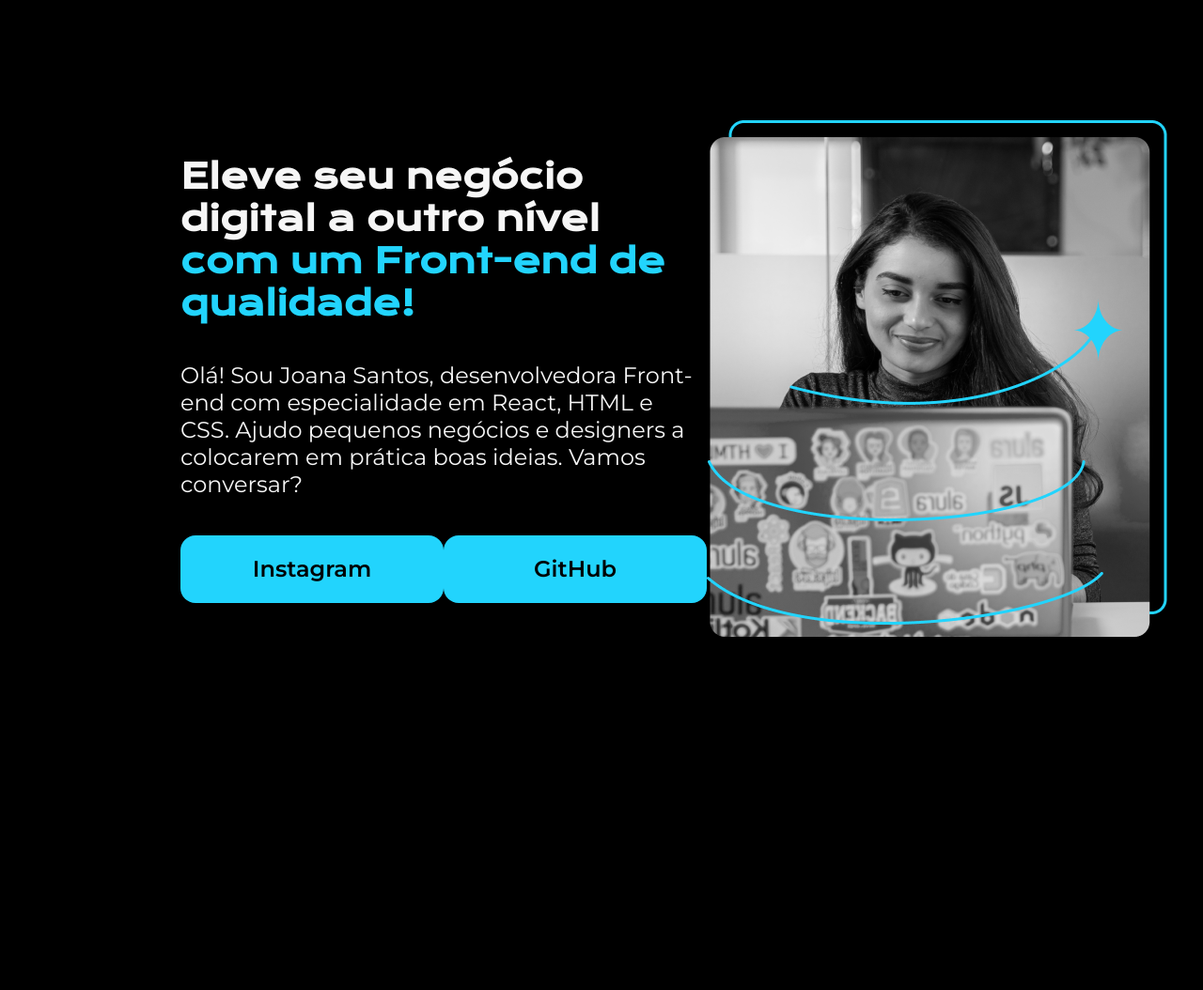
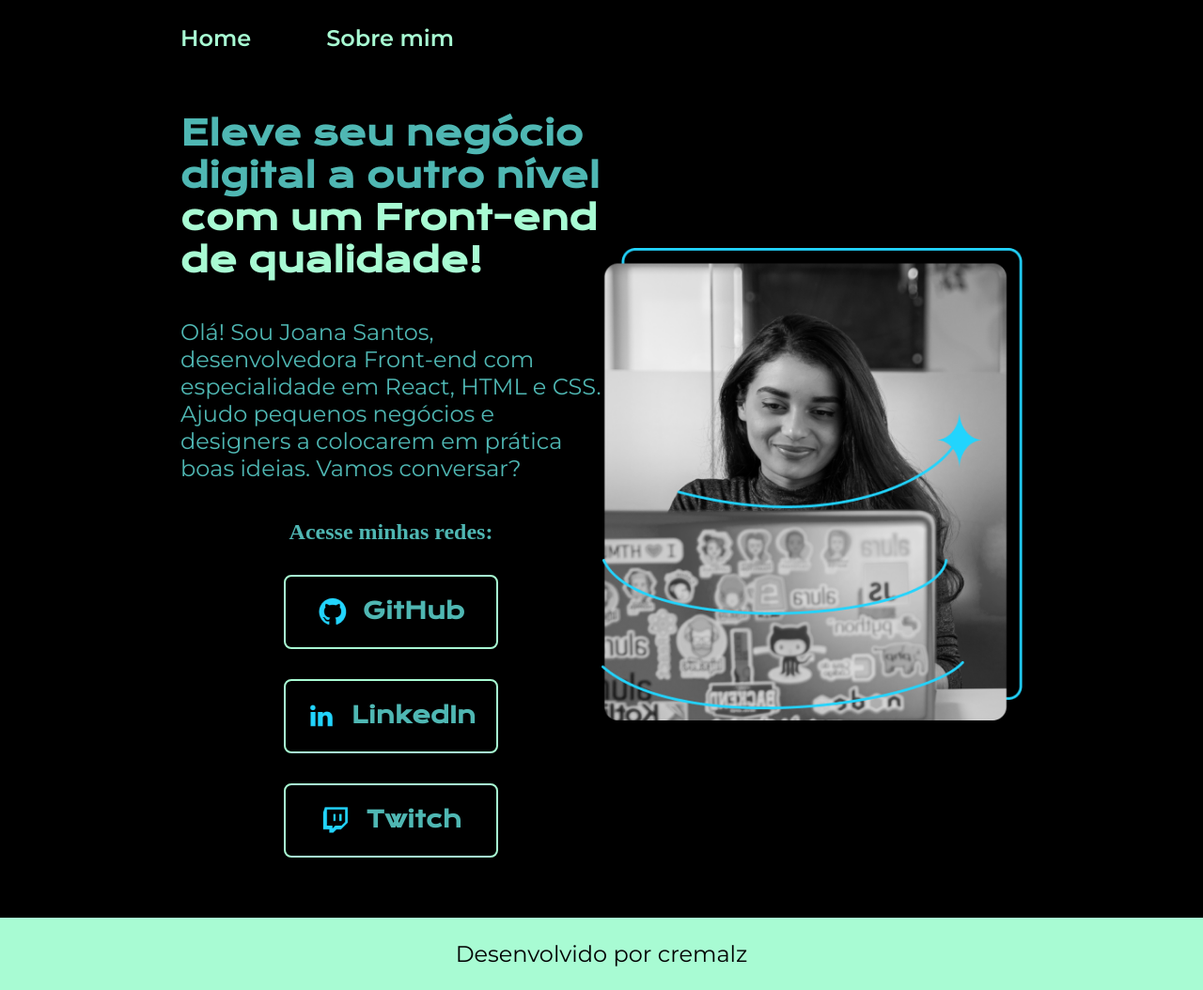
Before and after one commit to cremalz/html_css_basico, a plain HTML site: page index.html in a window 1280 px wide. Shown: the whole page at 94% size. Before the commit the page ends 928 px from the top, so only its background shows below. Drawn offline with nearby package versions, Linux system fonts and the light colour scheme.

Commit message:
ajustes do curso

```diff
--- a/index.html
+++ b/index.html
@@ -1,29 +1,58 @@
 <!DOCTYPE html>
 <html lang="pt-BR">
+
 <head>
     <meta charset="UTF-8">
     <meta name="viewport" content="width=device-width, initial-scale=1.0">
     <title>Document</title>
-    <link rel="stylesheet" href="style.css">
+    <link rel="stylesheet" href="styles/style.css">
 
 
 </head>
+
 <body>
+    <header class="cabecalho">
+        <nav class="cabecalho__menu">
+            <a class="cabecalho__menu__link" href="index.html">Home</a>
+            <a class="cabecalho__menu__link" href="about.html">Sobre mim</a>
+        </nav>
+    </header>
+
     <main class="apresentacao">
         <section class="apresentacao__conteudo">
 
-        <h1 class="apresentacao__conteudo__titulo">Eleve seu negócio digital a outro nível <strong class="titulo_destaque">com um Front-end de qualidade!</strong></h1>
-        <p class="apresentacao__conteudo__texto">Olá! Sou Joana Santos, desenvolvedora Front-end com especialidade em React, HTML e CSS. Ajudo pequenos negócios e designers a colocarem em prática boas ideias. Vamos conversar?</p>
+            <h1 class="apresentacao__conteudo__titulo">Eleve seu negócio digital a outro nível <strong
+                    class="titulo_destaque">com um Front-end de qualidade!</strong></h1>
+            <p class="apresentacao__conteudo__texto">Olá! Sou Joana Santos, desenvolvedora Front-end com especialidade
+                em React, HTML e CSS. Ajudo pequenos negócios e designers a colocarem em prática boas ideias. Vamos
+                conversar?</p>
             <div class="apresentacao__links">
-            <a href="https://www.instagram.com/lorenzo.crema3" class="apresentacao__links__link">Instagram</a>
-            <a href="https://github.com/cremalz" class="apresentacao__links__link" >GitHub</a>
+                <h2 class="apresentacao__links__subtitulo">Acesse minhas redes:</h2>
+                <a href="https://github.com/cremalz" class="apresentacao__links__link">
+                    <img src="assets/Logo Github.png" alt="Logo GitHub">
+                    GitHub
+                </a>
+                <a href=" https://www.linkedin.com/in/lorenzo-crema-da-silva" class="apresentacao__links__link">
+                    <img src="assets/Logo LinkedIn.png" alt="Logo LinkedIn">
+                    LinkedIn
+                </a>
+                <a href="#" class="apresentacao__links__link">
+                    <img src="assets/Logo Twitch.png" alt="logo Twitch">
+                    Twitch
+                </a>
+
             </div>
         </section>
 
- <img src="Imagem.png" alt="Imagem de Joana Santos">
+        <img  class="apresentacao__imagem"  src="/assets/Imagem.png" alt="Imagem de Joana Santos">
 
 
     </main>
 
+    <footer class="rodape">
+        <p>Desenvolvido por cremalz</p>
+    </footer>
+
 </body>
+
 </html>
--- a/style.css
+++ /dev/null
@@ -1,73 +0,0 @@
-@import url('https://fonts.googleapis.com/css2?family=Krona+One&display=swap');
-@import url('https://fonts.googleapis.com/css2?family=Montserrat:ital,wght@0,100..900;1,100..900&display=swap');
-
-
-* {
-    margin: 0;
-    padding: 0;
-}
-
-body {
-    height: 100vh;
-    box-sizing: border-box;
-    background-color: #000000;
-    color: #F6F6F6;
-}
-
-.titulo_destaque {
-    color: #22d4fd;
-}
-
-.apresentacao {
-    margin: 10% 15%;
-    display: flex;
-    align-items: center;
-    justify-content: space-between;
-
-}
-
-
-
-.apresentacao__conteudo {
-    width: 615px;
-    display: flex;
-    flex-direction: column;
-    gap: 40px;
-
-
-
-}
-
-.apresentacao__conteudo__titulo {
-    font-size: 36px;
-    font-family: 'Krona One', sans-serif;
-
-}
-
-.apresentacao__conteudo__texto {
-    font-size: 24px;
-    font-family: 'Montserrat', sans-serif;
-
-}
-
-
-.apresentacao__links {
-    display: flex;
-    justify-content: space-between;
-
-
-
-}
-
-.apresentacao__links__link {
-    background-color: #22D4FD;
-    width: 280px;
-    text-align: center;
-    border-radius: 16px;
-       font-size: 24px;
-    padding: 21.5px 0;
-font-weight: 600;
-    font-family: 'montserrat', sans-serif;
-    text-decoration: none;
-    color: #000000;
-}
--- /dev/null
+++ b/styles/style.css
@@ -0,0 +1,137 @@
+@import url('https://fonts.googleapis.com/css2?family=Krona+One&display=swap');
+@import url('https://fonts.googleapis.com/css2?family=Montserrat:ital,wght@0,100..900;1,100..900&display=swap');
+
+:root{
+    --cor-primaria: #A8FBD3;
+    --cor-secundaria: #4FB7B3;
+    --cor-fundo: #000000;
+
+    --fonte-primaria: 'Krona One', sans-serif;
+    --fonte-secundaria: 'Montserrat', sans-serif;
+}
+
+
+* {
+    margin: 0;
+    padding: 0;
+}
+
+body {
+    /* height: 100vh; */
+    box-sizing: border-box;
+    background-color: var(--cor-fundo);
+    color:var(--cor-secundaria);
+}
+
+.cabecalho{
+    padding: 2% 0 0 15%; ;
+
+}
+
+.cabecalho__menu{
+    display: flex;
+    gap: 80px;
+}
+
+.cabecalho__menu__link{
+    font-family: var(--fonte-secundaria);
+    font-size: 1.5rem;
+    font-weight: 600;
+    color: var(--cor-primaria);
+    text-decoration: none;
+}
+
+
+
+.apresentacao {
+    padding: 5% 15%;
+    display: flex;
+    align-items: center;
+    justify-content: space-between;
+
+}
+
+
+
+.apresentacao__conteudo {
+    width: 50%;
+    display: flex;
+    flex-direction: column;
+    gap: 40px;
+
+
+
+}
+
+.apresentacao__conteudo__titulo {
+    font-size: 2.25rem;
+    font-family: var(--fonte-primaria);
+
+}
+
+.titulo_destaque {
+    color: var(--cor-primaria);
+}
+
+.apresentacao__conteudo__texto {
+    font-size: 1.5rem;
+    font-family: var(--fonte-secundaria);
+
+}
+
+
+.apresentacao__links {
+    display: flex;
+    flex-direction: column;
+    justify-content: space-between;
+    align-items: center;
+    gap: 32px;
+
+
+
+}
+
+
+.apresentacao__links__subtitulos{
+    font-family: var(--fonte-primaria);
+    font-size: 1.5rem;
+}
+
+.apresentacao__links__link {
+    /* background-color: #22D4FD; */
+    display: flex;
+    justify-content: center;
+    gap: 16px;
+    border: 2px solid var(--cor-primaria);
+    width: 50%;
+    text-align: center;
+    border-radius: 8px;
+       font-size: 1.5rem;
+    padding: 21.5px 0;
+font-weight: 600;
+    font-family: var(--fonte-primaria);
+    text-decoration: none;
+    color: var(--cor-secundaria);
+
+}
+
+.apresentacao__links__link:hover {
+    background-color: #272727;
+
+}
+
+.apresentacao__imagem{
+    width: 50%;
+}
+
+
+.rodape{
+    padding: 24px;
+    color: var(--cor-fundo);
+    background-color:var(--cor-primaria);
+    text-align: center;
+    font-family: var(--fonte-secundaria);
+  font-size: 1.5rem;
+    font-weight: 400;
+
+}
```
Also changed, not shown: about.html (added, +43 -0 lines), assets/Imagem.png (renamed from Imagem.png), assets/Logo Github.png (added), assets/Logo Twitch.png (added), assets/Logo linkedin.png (added). Lines whose indentation alone changed are shown as unchanged.
